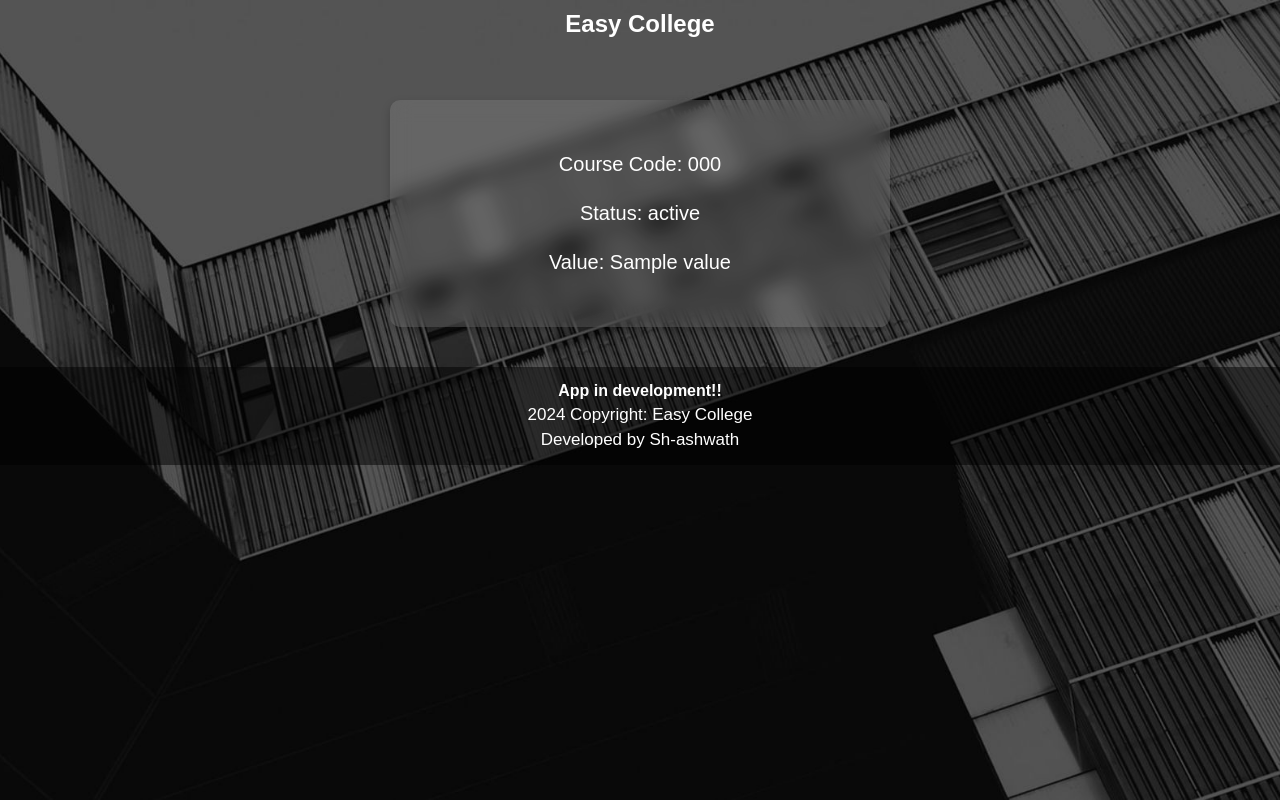
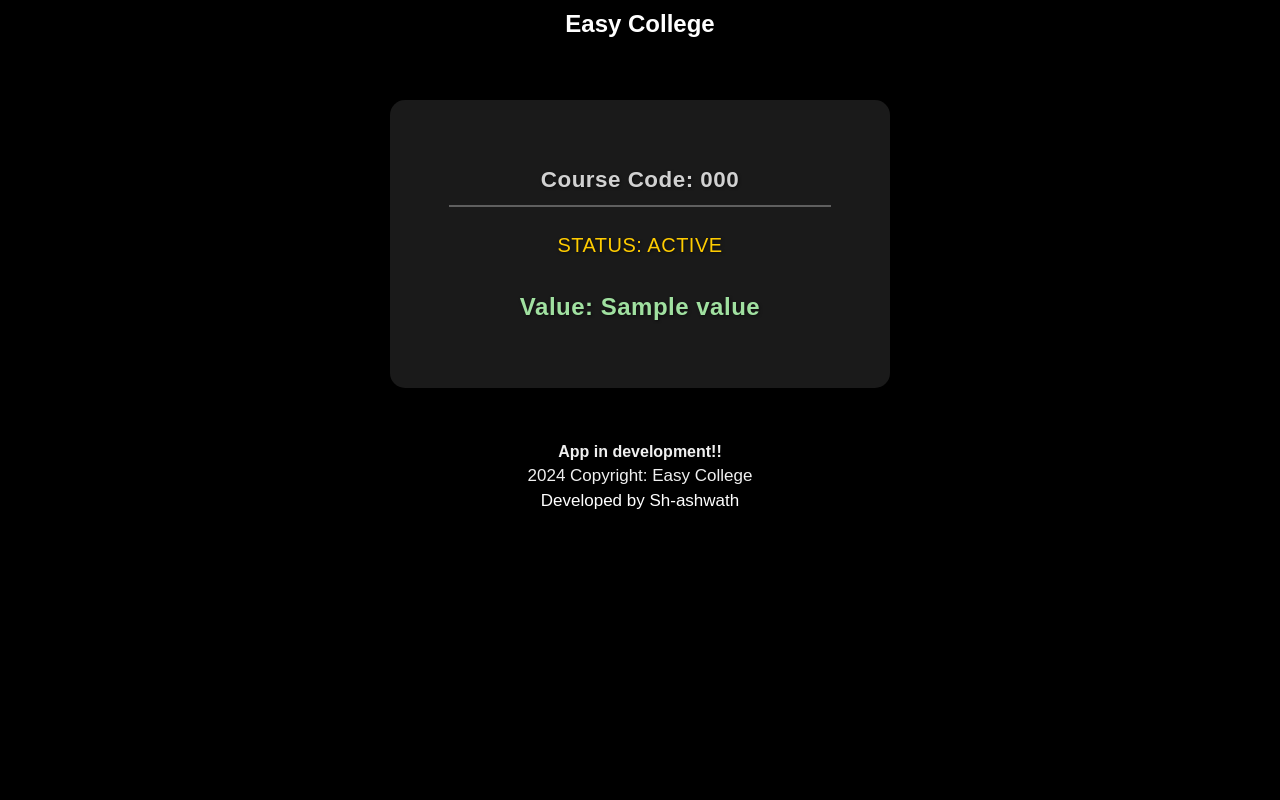
Before and after one commit to ashwathhhhh/Easy-College, a Flask app: template templates/attendance.html in a window 1280 px wide. Run offline with Flask 3, Linux system fonts and the light colour scheme; the template is opened without the code that fills it: most values are stand-ins (such as "Sample title", 1, 10 or a date in 2020).

Commit message:
css changes

```diff
--- a/templates/attendance.html
+++ b/templates/attendance.html
@@ -35,7 +35,7 @@
             flex-direction: column;
             align-items: center;
             min-height: 100vh;
-            background: url('../static/images/background.jpeg') no-repeat center center/cover;
+            background:black;
             background-size: cover;
             padding-top: 80px;
         }
@@ -49,32 +49,70 @@
         }
         .login-container {
     width: 500px;
-            padding: 2rem;
-            background: rgba(255, 255, 255, 0.1);
-            backdrop-filter: blur(10px);
-            border-radius: 10px;
-            box-shadow: 0 4px 10px rgba(0, 0, 0, 0.2);
+    padding: 2.5rem;
+    background: rgba(255, 255, 255, 0.1); /* Slightly more transparent */
+    backdrop-filter: blur(15px); /* Increased blur for better blending */
+    border-radius: 15px;
+    box-shadow: 0 8px 30px rgba(0, 0, 0, 0.5); /* Softer shadow */
     text-align: center;
     margin-bottom: 20px;
+    transition: transform 0.2s ease-in-out;
 }
+
 .attendance {
-            color: white;
+    color: #f0f0f0; /* Softer white for better readability against background */
     display: flex;
     flex-direction: column;
-            gap: 1rem;
-            padding: 1rem;
+    gap: 1.2rem;
+    padding: 1.2rem;
 }
+
 .attendance div {
     text-align: center;
-            font-size: 20px;
-            padding: 5px 0;
+    font-size: 1.25rem;
+    padding: 8px 0;
+    text-shadow: 1px 1px 3px rgba(0, 0, 0, 0.5); /* Softer shadow for readability */
+    letter-spacing: 0.5px;
 }
+
+/* Specific styling for each type of information */
+.attendance div:nth-child(1) { /* Course Code */
+    font-weight: 600;
+    font-size: 1.4rem;
+    color: #d1d1d1; /* Light gray for a softer look */
+    border-bottom: 2px solid rgba(255, 255, 255, 0.3); /* Lighter border */
+    padding-bottom: 12px;
+}
+
+.attendance div:nth-child(2) { /* Status */
+    font-weight: 500;
+    color: #ffcc00; /* Soft gold color */
+    text-transform: uppercase;
+}
+
+.attendance div:nth-child(3) { /* Value */
+    font-size: 1.5rem;
+    font-weight: bold;
+    color: #a0e0a0; /* Soft light green */
+}
+
+/* New style effect instead of hover */
+.attendance div {
+    transition: transform 0.3s ease; /* Smooth transition for all elements */
+}
+
+.login-container:hover {
+    transform: translateY(-2px); /* Slight lift effect on container hover */
+    box-shadow: 0 12px 35px rgba(0, 0, 0, 0.6); /* Enhanced shadow on hover */
+}
+
+/* Footer styling */
 footer {
     text-align: center;
     padding: 10px 20px;
-            color: white;
+    color: #f0f0f0; /* Softer white */
     font-family: 'Courier New', Courier, monospace;
-            background-color: rgba(0, 0, 0, 0.5);
+    background-color: rgba(0, 0, 0, 0.6); /* Darker footer for contrast */
     font-size: 14px;
     width: 100%;
     display: none;
--- a/templates/login.html
+++ b/templates/login.html
@@ -33,7 +33,7 @@
         justify-content: center;
         align-items: center;
         height: 100vh;
-        background: url('../static/images/background.jpeg') no-repeat center center/cover;
+        background: url('../static/images/background.jpeg') center center/cover;
         background-size: cover;
     }
     .login-container {
```
Also changed, not shown: app.py (line endings or trailing spaces). Lines whose indentation alone changed are shown as unchanged.
